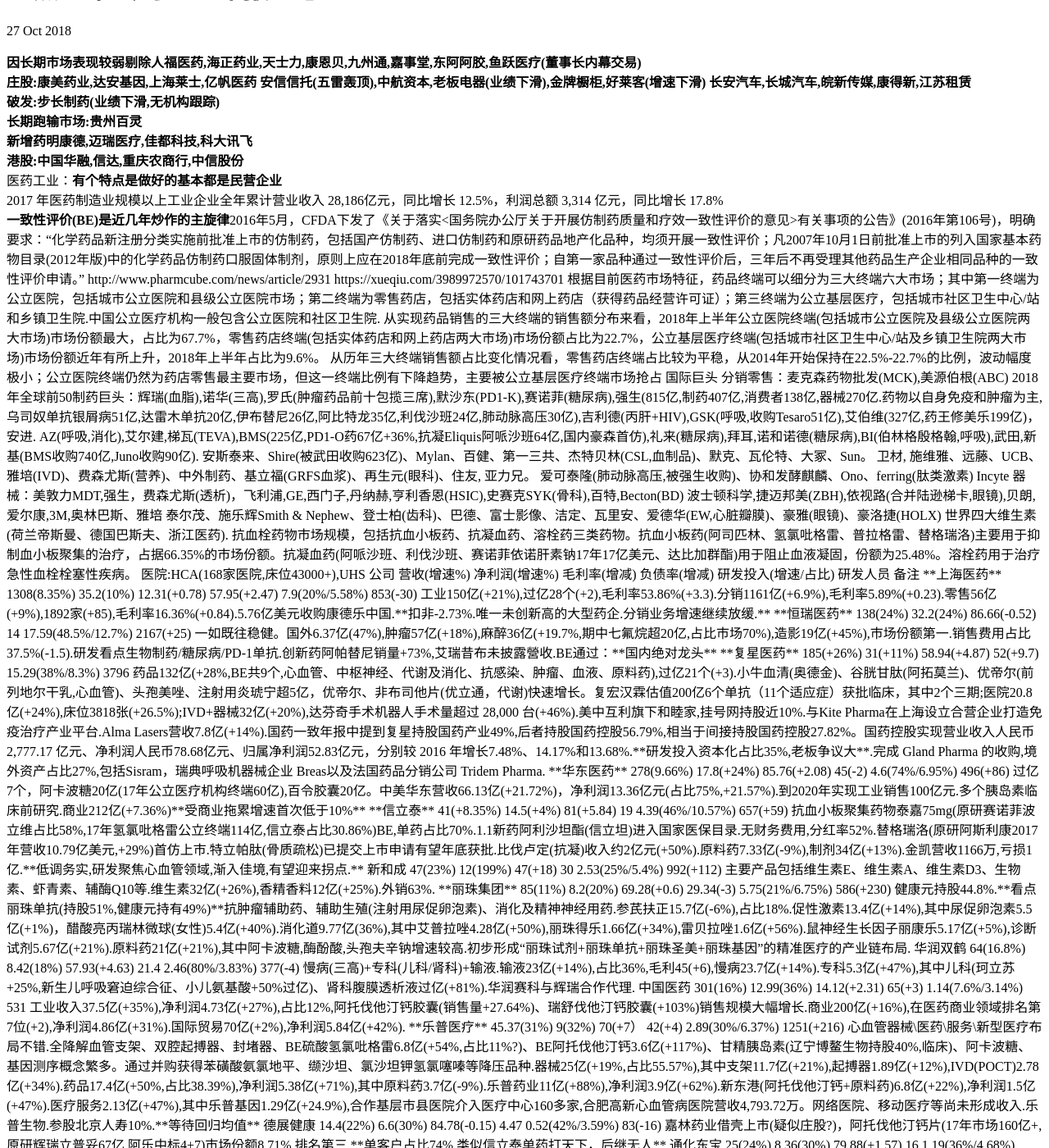
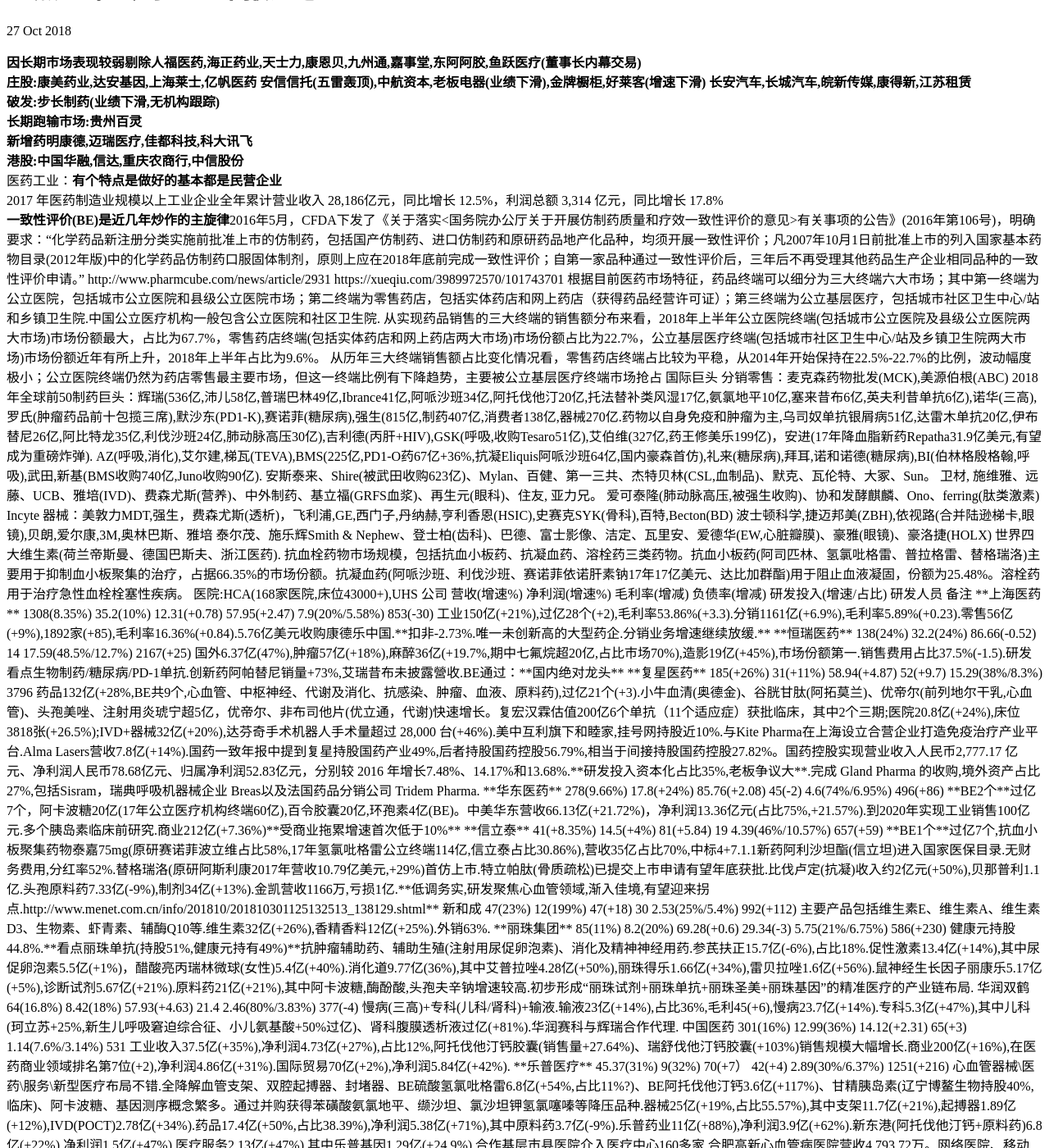
Before and after one commit to kingofhawks/kingofhawks.github.io, a Jekyll site: the page built from _posts/2018-10-27-重点上市公司2018年报汇总.md, in a window 1280 px wide and 1400 px high, scrolled down 226 px. Shown: the whole window at 82% size. Built offline with Jekyll 4.4.1, drawn with Linux system fonts in a browser that asks for light colours; our own code applies the rules of GitHub Pages for plain Markdown files; some of the changed lines change nothing that is shown; some of the changed text lies outside the part shown.

Commit message:
update post

```diff
--- a/_posts/2018-10-27-重点上市公司2018年报汇总.md
+++ b/_posts/2018-10-27-重点上市公司2018年报汇总.md
@@ -16,7 +16,7 @@
 从历年三大终端销售额占比变化情况看，零售药店终端占比较为平稳，从2014年开始保持在22.5%-22.7%的比例，波动幅度极小；公立医院终端仍然为药店零售最主要市场，但这一终端比例有下降趋势，主要被公立基层医疗终端市场抢占
 国际巨头
 分销零售：麦克森药物批发(MCK),美源伯根(ABC)
-2018年全球前50制药巨头：辉瑞(血脂),诺华(三高),罗氏(肿瘤药品前十包揽三席),默沙东(PD1-K),赛诺菲(糖尿病),强生(815亿,制药407亿,消费者138亿,器械270亿.药物以自身免疫和肿瘤为主,乌司奴单抗银屑病51亿,达雷木单抗20亿,伊布替尼26亿,阿比特龙35亿,利伐沙班24亿,肺动脉高压30亿),吉利德(丙肝+HIV),GSK(呼吸,收购Tesaro51亿),艾伯维(327亿,药王修美乐199亿)，安进.
+2018年全球前50制药巨头：辉瑞(536亿,沛儿58亿,普瑞巴林49亿,Ibrance41亿,阿哌沙班34亿,阿托伐他汀20亿,托法替补类风湿17亿,氨氯地平10亿,塞来昔布6亿,英夫利昔单抗6亿),诺华(三高),罗氏(肿瘤药品前十包揽三席),默沙东(PD1-K),赛诺菲(糖尿病),强生(815亿,制药407亿,消费者138亿,器械270亿.药物以自身免疫和肿瘤为主,乌司奴单抗银屑病51亿,达雷木单抗20亿,伊布替尼26亿,阿比特龙35亿,利伐沙班24亿,肺动脉高压30亿),吉利德(丙肝+HIV),GSK(呼吸,收购Tesaro51亿),艾伯维(327亿,药王修美乐199亿)，安进(17年降血脂新药Repatha31.9亿美元,有望成为重磅炸弹).
 AZ(呼吸,消化),艾尔建,梯瓦(TEVA),BMS(225亿,PD1-O药67亿+36%,抗凝Eliquis阿哌沙班64亿,国内豪森首仿),礼来(糖尿病),拜耳,诺和诺德(糖尿病),BI(伯林格殷格翰,呼吸),武田,新基(BMS收购740亿,Juno收购90亿).
 安斯泰来、Shire(被武田收购623亿)、Mylan、百健、第一三共、杰特贝林(CSL,血制品)、默克、瓦伦特、大冢、Sun。
 卫材, 施维雅、远藤、UCB、雅培(IVD)、费森尤斯(营养)、中外制药、基立福(GRFS血浆)、再生元(眼科)、住友, 亚力兄。
@@ -30,10 +30,10 @@
 医院:HCA(168家医院,床位43000+),UHS
 公司          营收(增速%)       净利润(增速%)   毛利率(增减)   负债率(增减)    研发投入(增速/占比)    研发人员   备注
 **上海医药**    1308(8.35%)     35.2(10%)     12.31(+0.78)   57.95(+2.47)   7.9(20%/5.58%)       853(-30)      工业150亿(+21%),过亿28个(+2),毛利率53.86%(+3.3).分销1161亿(+6.9%),毛利率5.89%(+0.23).零售56亿(+9%),1892家(+85),毛利率16.36%(+0.84).5.76亿美元收购康德乐中国.**扣非-2.73%.唯一未创新高的大型药企.分销业务增速继续放缓.**
-**恒瑞医药**    138(24%)         32.2(24%)     86.66(-0.52)   14             17.59(48.5%/12.7%)   2167(+25)     一如既往稳健。国外6.37亿(47%),肿瘤57亿(+18%),麻醉36亿(+19.7%,期中七氟烷超20亿,占比市场70%),造影19亿(+45%),市场份额第一.销售费用占比37.5%(-1.5).研发看点生物制药/糖尿病/PD-1单抗.创新药阿帕替尼销量+73%,艾瑞昔布未披露營收.BE通过：**国内绝对龙头**
+**恒瑞医药**    138(24%)         32.2(24%)     86.66(-0.52)   14             17.59(48.5%/12.7%)   2167(+25)     国外6.37亿(47%),肿瘤57亿(+18%),麻醉36亿(+19.7%,期中七氟烷超20亿,占比市场70%),造影19亿(+45%),市场份额第一.销售费用占比37.5%(-1.5).研发看点生物制药/糖尿病/PD-1单抗.创新药阿帕替尼销量+73%,艾瑞昔布未披露營收.BE通过：**国内绝对龙头**
 **复星医药**    185(+26%)        31(+11%)       58.94(+4.87)  52(+9.7)      15.29(38%/8.3%)        3796     药品132亿(+28%,BE共9个,心血管、中枢神经、代谢及消化、抗感染、肿瘤、血液、原料药),过亿21个(+3).小牛血清(奥德金)、谷胱甘肽(阿拓莫兰)、优帝尔(前列地尔干乳,心血管)、头孢美唑、注射用炎琥宁超5亿，优帝尔、非布司他片(优立通，代谢)快速增长。复宏汉霖估值200亿6个单抗（11个适应症）获批临床，其中2个三期;医院20.8亿(+24%),床位3818张(+26.5%);IVD+器械32亿(+20%),达芬奇手术机器人手术量超过 28,000 台(+46%).美中互利旗下和睦家,挂号网持股近10%.与Kite Pharma在上海设立合营企业打造免疫治疗产业平台.Alma Lasers营收7.8亿(+14%).国药一致年报中提到复星持股国药产业49%,后者持股国药控股56.79%,相当于间接持股国药控股27.82%。国药控股实现营业收入人民币2,777.17 亿元、净利润人民币78.68亿元、归属净利润52.83亿元，分别较 2016 年增长7.48%、14.17%和13.68%.**研发投入资本化占比35%,老板争议大**.完成 Gland Pharma 的收购,境外资产占比27%,包括Sisram，瑞典呼吸机器械企业 Breas以及法国药品分销公司 Tridem Pharma.
-**华东医药**    278(9.66%)       17.8(+24%)    85.76(+2.08)   45(-2)        4.6(74%/6.95%)       496(+86)     过亿7个，阿卡波糖20亿(17年公立医疗机构终端60亿),百令胶囊20亿。中美华东营收66.13亿(+21.72%)，净利润13.36亿元(占比75%,+21.57%).到2020年实现工业销售100亿元.多个胰岛素临床前研究.商业212亿(+7.36%)**受商业拖累增速首次低于10%**
-**信立泰**      41(+8.35%)       14.5(+4%)     81(+5.84)     19             4.39(46%/10.57%)     657(+59)  抗血小板聚集药物泰嘉75mg(原研赛诺菲波立维占比58%,17年氢氯吡格雷公立终端114亿,信立泰占比30.86%)BE,单药占比70%.1.1新药阿利沙坦酯(信立坦)进入国家医保目录.无财务费用,分红率52%.替格瑞洛(原研阿斯利康2017年营收10.79亿美元,+29%)首仿上市.特立帕肽(骨质疏松)已提交上市申请有望年底获批.比伐卢定(抗凝)收入约2亿元(+50%).原料药7.33亿(-9%),制剂34亿(+13%).金凯营收1166万,亏损1亿.**低调务实,研发聚焦心血管领域,渐入佳境,有望迎来拐点.**
+**华东医药**    278(9.66%)       17.8(+24%)    85.76(+2.08)   45(-2)        4.6(74%/6.95%)       496(+86)     **BE2个**过亿7个，阿卡波糖20亿(17年公立医疗机构终端60亿),百令胶囊20亿,环孢素4亿(BE)。中美华东营收66.13亿(+21.72%)，净利润13.36亿元(占比75%,+21.57%).到2020年实现工业销售100亿元.多个胰岛素临床前研究.商业212亿(+7.36%)**受商业拖累增速首次低于10%**
+**信立泰**      41(+8.35%)       14.5(+4%)     81(+5.84)     19             4.39(46%/10.57%)     657(+59)  **BE1个**过亿7个,抗血小板聚集药物泰嘉75mg(原研赛诺菲波立维占比58%,17年氢氯吡格雷公立终端114亿,信立泰占比30.86%),营收35亿占比70%,中标4+7.1.1新药阿利沙坦酯(信立坦)进入国家医保目录.无财务费用,分红率52%.替格瑞洛(原研阿斯利康2017年营收10.79亿美元,+29%)首仿上市.特立帕肽(骨质疏松)已提交上市申请有望年底获批.比伐卢定(抗凝)收入约2亿元(+50%),贝那普利1.1亿.头孢原料药7.33亿(-9%),制剂34亿(+13%).金凯营收1166万,亏损1亿.**低调务实,研发聚焦心血管领域,渐入佳境,有望迎来拐点.http://www.menet.com.cn/info/201810/201810301125132513_138129.shtml**
 新和成         47(23%)          12(199%)        47(+18)       30              2.53(25%/5.4%)      992(+112)     主要产品包括维生素E、维生素A、维生素D3、生物素、虾青素、辅酶Q10等.维生素32亿(+26%),香精香料12亿(+25%).外销63%.
 **丽珠集团**    85(11%)         8.2(20%)       69.28(+0.6)   29.34(-3)       5.75(21%/6.75%)      586(+230)     健康元持股44.8%.**看点丽珠单抗(持股51%,健康元持有49%)**抗肿瘤辅助药、辅助生殖(注射用尿促卵泡素)、消化及精神神经用药.参芪扶正15.7亿(-6%),占比18%.促性激素13.4亿(+14%),其中尿促卵泡素5.5亿(+1%)，醋酸亮丙瑞林微球(女性)5.4亿(+40%).消化道9.77亿(36%),其中艾普拉唑4.28亿(+50%),丽珠得乐1.66亿(+34%),雷贝拉唑1.6亿(+56%).鼠神经生长因子丽康乐5.17亿(+5%),诊断试剂5.67亿(+21%).原料药21亿(+21%),其中阿卡波糖,酶酚酸,头孢夫辛钠增速较高.初步形成“丽珠试剂+丽珠单抗+丽珠圣美+丽珠基因”的精准医疗的产业链布局.
 华润双鹤       64(16.8%)        8.42(18%)      57.93(+4.63)    21.4           2.46(80%/3.83%)      377(-4)      慢病(三高)+专科(儿科/肾科)+输液.输液23亿(+14%),占比36%,毛利45(+6),慢病23.7亿(+14%).专科5.3亿(+47%),其中儿科(珂立苏+25%,新生儿呼吸窘迫综合征、小儿氨基酸+50%过亿)、肾科腹膜透析液过亿(+81%).华润赛科与辉瑞合作代理.
@@ -45,7 +45,7 @@
 华海药业  50(22%)        6.39(27%)        55.83(+6.04)       -             4.38(20%/8.76%)       1308(+236)   以心脑血管类、神经系统类为主导.制剂26亿(+34%),核心品种盐酸帕罗西汀片(抗抑郁)销量同比增长24%，氯沙坦钾片销量增长85%，厄贝沙坦氢氯噻嗪片销量增长153%.原料药21亿(+13.8%).**出口占70%,沙坦药FDA癌症门**全球最大的普利、沙坦类原料药供应商,销售额分别为4.15 亿元（+13.4%）/9.39 亿元（+5.9%）.共7 个制剂产品（9 个品规）通过BE,国内最多.研发刚起步.
 康弘药业   27.86(9.7%)    6.44(29%)      90.36(-0.07)    14             3.5(139%/12.56%)      407(+45)    再生元(REGN)阿柏西普超26亿美元,安维汀(贝伐珠单抗)和诺华(雷珠单抗).中枢神经、消化系统.在研多个单抗重磅仿制药.中成药10.8亿(+4.22%),占比39%(-2).化学药10.8亿(+5.86%),占比39%.生物药6.18亿(+30%),占比22%(+3.4).45%研发投入资本化.俞总出去创办了信达生物，超牛.**康柏西普单药打天下**
 双鹭药业    12.4(23%)        5.33(+18%)     70.6(+5.49)     5              1.07(+5%/8.62%)      271(+4)   辅酶为主,持续多年下滑.**超重磅品种来那度胺终于上市**帕马度胺获批临床.研究开发重点主要围绕在重组蛋白和抗体药物.**单一客户占比47%**
-现代制药     85(-6.66%)        5.15(+8%)     43.33(+7.18)    49(-4.2)       3.08(-7.52%/3.97%)     908(+502?)  国药旗下化药平台.过亿21个.原料药31亿(-25%),制剂51亿(14.65%).其中抗感染45亿(-15%),心血管9亿(+11.5%),抗肿瘤4.64亿(+16%),代谢3.39亿(+54%),麻醉3.75亿(+11%).重点产品硝苯地平控释片欣然5.45亿(+13.5%),马来酸依那普利片1.37亿持平,普伐他汀钠片0.4亿,甘露聚糖肽1.16亿持平,甲泼尼龙琥珀酸钠,达力芬(头孢)2.28亿(-20%).头孢呋辛酯片（达力新）首批通过BE.在原料药涨价大环境下,威奇达断崖式下跌,营收25.8亿,利润0.29亿(-90%),7ACA销量802吨(-64%),6APA销量2296吨(-70%),青霉素工业盐1929吨(-49%),与川宁生物直接竞争.中抗制药0.65亿(-40%).致君制药营收12.44亿,利润2亿(-10%).国药一心营收3.8亿,利润1亿(-10%).青海制药0.36亿(+10%),坪山制药0.42亿,荣生制药6783万(+18%),现代哈森0.51亿,天伟生物(尿促卵泡素原料药)营收3.39亿,利润1.55亿持平,现代海门(原料药,-6000万,减亏2千万),中联药业(中药,-3905万,减亏2千万).**2016年77亿巨资置入的公司一堆抗生素垃圾,9家交易标的业绩承诺2017年有6家没达标,达成的3家全是小块头,严重缺乏诚信!收购形成商誉4.3亿,本期减值3370万.累计担保金额合计超过47亿占净资产77%!国企诚信一样无底线!**财务费用2.7亿(+4.86%).BE：头孢呋辛脂
+现代制药     85(-6.66%)        5.15(+8%)     43.33(+7.18)    49(-4.2)       3.08(-7.52%/3.97%)     908(+502?)  过亿21个.原料药31亿(-25%),制剂51亿(14.65%).其中抗感染45亿(-15%),心血管9亿(+11.5%),抗肿瘤4.64亿(+16%),代谢3.39亿(+54%),麻醉3.75亿(+11%).重点产品硝苯地平控释片欣然5.45亿(+13.5%),马来酸依那普利片1.37亿持平,普伐他汀钠片0.4亿,甘露聚糖肽1.16亿持平,甲泼尼龙琥珀酸钠,达力芬(头孢)2.28亿(-20%).头孢呋辛酯片（达力新）首批通过BE.在原料药涨价大环境下,威奇达断崖式下跌,营收25.8亿,利润0.29亿(-90%),7ACA销量802吨(-64%),6APA销量2296吨(-70%),青霉素工业盐1929吨(-49%),与川宁生物直接竞争.中抗制药0.65亿(-40%).致君制药营收12.44亿,利润2亿(-10%).国药一心营收3.8亿,利润1亿(-10%).青海制药0.36亿(+10%),坪山制药0.42亿,荣生制药6783万(+18%),现代哈森0.51亿,天伟生物(尿促卵泡素原料药)营收3.39亿,利润1.55亿持平,现代海门(原料药,-6000万,减亏2千万),中联药业(中药,-3905万,减亏2千万).**2016年77亿巨资置入的公司一堆抗生素垃圾,9家交易标的业绩承诺2017年有6家没达标,达成的3家全是小块头,严重缺乏诚信!收购形成商誉4.3亿,本期减值3370万.累计担保金额合计超过47亿占净资产77%!国企诚信一样无底线!**财务费用2.7亿(+4.86%).BE：头孢呋辛脂
 恩华药业    33.9(12%)        3.94(27%)       82.42(+3.6)   30             1.16(58%/3.42%)       270(+46)      专注中枢神经系统.麻醉8.95亿(+13.84%),精神类7亿(+22.9%),神经类0.95亿(+18%).商业(亏损)14.8亿(+5%),恩华连锁72家(2亿).好欣晴亏
 翰宇药业    12.46(45%)       3.29(13%)      84.21(+4.02)    26.67(+7.54)  0.89(48%/7.17%)      236(-18)      12个多肽药物+器械(成纪药业).制剂占比50%(提供10个点,+84%).其中特利加压素(肝硬化止血)2.1亿(+52%),注射用生长抑素(胃肠道止血)1.88亿(+117%),胸腺五肽(免疫调节)1.17亿(+200%),原料药1.9亿(+50%),卡贝缩宫素,利拉鲁肽(糖尿病)、醋酸格拉替雷(多发性硬化),依替巴肽(抗凝)等.器械(注射笔)2.1亿(+34%).**小众市场**
 **京新药业** 22(18%)         2.64(32%)      58.57(+5)     -              1.64(49%/7.4%)       526(+19)  **BE4个:瑞舒伐他汀钙片(17年市场容量50亿+，原研AZ可定占比超50%）5mg/10mg(京诺超5亿,占比10%+),盐酸舍曲林片,左乙拉西坦片,氨氯地平(中标4+7,17年中国公立医疗机构终端销售额为56.89亿,辉瑞34亿).**京可新（匹伐他汀钙分散片）销售近5000万元,康复新销售超2亿元.巨烽(医疗影像显示)不达标,营收3.98亿元，同比增长24%,净利润0.42亿,计提1.56亿商誉.
@@ -54,14 +54,14 @@
 
 
 
-中药行业:不值得重点投入,雷多.
+中药行业:**不值得重点投入,雷多**
 公司           营收(增速%)    净利润(增速%)   毛利率(增减)    负债率(增减)    研发投入(增速/占比)   研发人员      备注
 **云南白药**   224(8%)       29(5%)         30.49(+0.38)   36(-1)        0.9(-10%/0.4%)       679(+30)      商业占比59%,药品49亿(-3%)，健康产品37亿(+12%),牙膏市场占比超16%，排名第二.新华都入股.
 白云山        209(4.58%)       20.6(36%)     37.36(+4.64)   31.97         3.73(10%/4.79%)    699(+25)    中药39亿(+21%)，西药38.8亿(+5%),金戈5.6亿(+40%),其中抗生素(头孢为主)超过13亿.大健康85.7亿(+10%),王老吉净利润6.3亿.商业43亿(-15.9%)。研发无太多看点.估值适中.
 华润三九    111(23.8%)       13(8.67%)      67.1(+2.23)    37.48(+1.84)   3.26(16%/2.93%)       343(+60)       感冒、皮肤、胃肠、小儿等OTC为主及中药处方药。过亿品种21(+3).OTC54亿(+15.78%),处方药51.74亿元，增长36.33%.2017 年初设立大健康事业部.研发无看点.
 济川药业 56(20%)        12.2(31%)      84.99(-0.3)     28             1.95(34%/3.46%)     370(+19)       儿科、呼吸、消化等领域.蒲地蓝24.8亿(+16%),占比超40%，雷贝拉挫,小儿豉翘清热颗粒,三拗片(咳喘)等OTC.
 同仁堂    133(10%)       10(9%)        44(-0.01)        50             2.18(8.3%/1.64%)    591(-100)    **每年10%增长太稳定无惊**中药主打心血管补益类,安宫牛黄丸,六味地黄,阿胶,牛黄清心,大活络.工业81亿(+8.78%),商业67亿(+17%),零售药店700家.
-**片仔癀**    37(61%)        8.07(50%)     43.26(-5.49)    21.6(-4)        0.69(4.42%/2.9%)    118(+6)       药品14.6亿(+33%),其中肝病13.6亿(+35%).流通19亿(+106%),日化3.17亿(牙膏,+21%).品种不错,研发弱.
+**片仔癀**    37(61%)        8.07(50%)     43.26(-5.49)    21.6(-4)        0.69(4.42%/2.9%)    118(+6)       药品14.6亿(+33%),其中肝病13.6亿(+35%).流通19亿(+106%),日化3.17亿(牙膏,+21%).品种不错,研发弱.**估值离谱**
 奇正藏药    10.53(8%)      3(3.8)         84.5(+4.72)    16             0.43(5%/4.42%)          209(+16)      止痛膏占比76%，药材,红花如意丸(妇科),游资喜欢，业绩稳定，增长乏力.
 
 
@@ -156,7 +156,7 @@
 招商证券      133(14%)        57.8(7%)          2856(17%)     72(-8)            66(+0.32)    18.57(-5.73) 股票基金交易量9.28万亿(-8%),排名第7(+1),市场份额4.01%(+0.13),佣金太高,软件体验差；融资融券余额547亿(+7%),排名第6(+1).资产证券化业务规模排名保持第1；国内股票主承销金额排名第7(+4)；国内债券主承销金额排名第2(+2).资产管理总规模7791亿元(+23%),招商资产营收11.3亿,利润7.18亿.博时基金(持股49%,营收31亿,+28%,利润9.38亿,+40%),资产管理规模7587亿元(+23.68%),非货币基金规模第二.**招商基金**(持股45%,营收27亿,+17%,利润8亿,+27%),资产管理规模5073亿元(+14%)，其中非货币基金规模行业排名第8.招商期货营收3.7亿,利润1.68亿.
 银河         113(-14%)         40(-22%)       2548(3.6%)    80(-13)            62.47(-6.2)    29.38(-5.5) 股票基金交易12.6万亿(-53%),排名第5(-2)，市场份额4.84%.融资融券余额570亿(-23.46%)，市占率5.56%，排名第4(+2).股票质押回购余额494亿元，排名10名(+1).银河金汇受托资产管理规模3,375.32 亿元，较 2016 年末增长 52.4%,第 24 名升至第 13 名.银河期货实现营业收入人民币 8.36 亿元，较 2016 年增加 13.39%.**都没有基金公司,日落西山**
 同花顺      14(-18%)         7.25(-40%)     金融数据服务8.6亿,广告3.15亿,软件销售及维护1.46亿,基金销售0.88亿.iFind金融终端及MindGo量化平台.无财务费用
-**东方财富**  25.4(8.29%)      6.37(-11%)      310亿(+74%)          -              64.92(+12.47) 东财证券营收14.34亿(+24.87%),净利润6.3亿,**互联网券商经纪业务市场份额逆势上升为1.98%**,排名第17位(+7),融资融券市场份额从去年同期0.45%增长至2017年12月0.96%，市场排名第23位(+26).天天基金8.44亿(-3%),基金销售额为4,124.02亿元(+34.74%).交易软件及Choice数据终端1.69亿(-23%),互联网广告0.79亿(-19%).参股漫道金服,中证信用云.网站实在不好看.无财务费用.
+**东方财富**  25.4(8.29%)      6.37(-11%)      310亿(+74%)          -              64.92(+12.47) 东财证券营收14.34亿(+24.87%),净利润6.3亿,**互联网券商经纪业务市场份额逆势上升为1.98%,APP确实不错**,排名第17位(+7),融资融券市场份额从去年同期0.45%增长至2017年12月0.96%，市场排名第23位(+26).天天基金8.44亿(-3%),基金销售额为4,124.02亿元(+34.74%).交易软件及Choice数据终端1.69亿(-23%),互联网广告0.79亿(-19%).参股漫道金服,中证信用云.网站实在不好看.无财务费用.
 申万宏源
 中信建投
 中油资本  中石油旗下.
@@ -183,7 +183,6 @@
 **上海银行**  城商行中规模第二
 光大银行
 杭州银行
-
 中国华融
 信达
 
@@ -205,7 +204,7 @@
 新城控股  405(45%)        60(99%)         35(+7.72)       85.84(+1.71)           -     江苏省第一.合同销售额达1264.72亿(+94.39%)，排名全国第13位(+2)，排名提升6位.销售面积达928.28 万平方米，同比增长 61.44%。全年新增土地储备共122幅，总建筑面积3392万平方米.融资总额394亿(+60%).累计开业 23 个吾悦广场，全年实现租金及管理费收入10.20亿元，平均出租率 97.91%.住宅占比54%，商办占比42%.
 **雅戈尔** 98(-34%)        2.96(-92%)       64/40                                  地产,服装,投资三驾马车。服装48.8亿(+9%),净利润7.59亿(+38%),网点2352家.地产48亿(-52%),净利润12亿(-18%),集中在宁波和苏州.**163亿巨资豪赌中信股份145451万股(成本港币14,占比净资产67%),可供出售金融资产,全部抵押贷款180亿港币.浦发银行0.71亿股,金正大1.346亿股,联创电子2910万股,创业软件1200万股,市值总计188亿.权益法记账两家:宁波银行6.677亿股13.17%,浙商财险21%第二大股东(营收36亿,亏损9亿).持股中石油管道1.32%(成本30亿,分红1.7亿),银联商务1.48%.股权投资合计市值324亿.财务费用11.6亿(-2%),流动负债407亿(+86%).昆仑持股12.33%尚未减持**计划品牌服装业务营业收入较上年同期增长 10%-15%，地产板块营业收入较上年同期增长 30%以上，实现预售收入 100 亿元，较上年同期增长 20%以上.财技足.
 海澜之家  182(7%)        33(6.6%)         39.63(-0.25)  门店总数 5792 家(+549),自营产品31%(+5),无财务费用.腾讯以10.48元入股5.31%
-栖霞建设  雄安概念,持有河北银行1.85亿股.地产业务每况愈下,以无锡项目为主.**大股东质押比例超过90%**
+栖霞建设  雄安概念,持有河北银行1.85亿股.地产业务每况愈下,以南京和无锡项目为主.**大股东质押比例超过90%,波动巨大**
 欧派家居  97(36%)         13(36.9%)       34.54(-1.91)    35.6(-12.4)    橱柜53亿(+22%),衣柜33亿(+63%),木门3.2亿(54%),卫浴3亿(25%).电商业绩18亿(+95%).
 **索菲亚**61(36%)         9(36%)          38(+1.59)       37(-)  **全屋定制龙头,行业仍在快速增长,产品线布局最完整,估值B+,建立观察仓位**家具,衣柜专卖店超过2200家,合计3035家.衣柜51亿(+31%),占比84%(-3%).司米橱柜5.9亿(+43%,亏损3742万),家具2.87亿(+80%).索菲亚华鹤门业(持股51%)双品牌米兰纳\华鹤木门营收0.73亿,亏损1949万.宁基智能营收7541万.成立恒大索菲亚(持股60%)合资公司进入精装领域(在建).****对标宜家\日本宜得利\韩国汉森等.http://www.jiemian.com/article/1429783.html
 志邦股份  21(37%)         2.34(31%)        35.63(-2)      35(-17)  衣柜2.24亿(+146%),毛利26(+6.53).从橱柜发展到全屋定制.经销商合计 1400 家，店面 1730 家.
```
